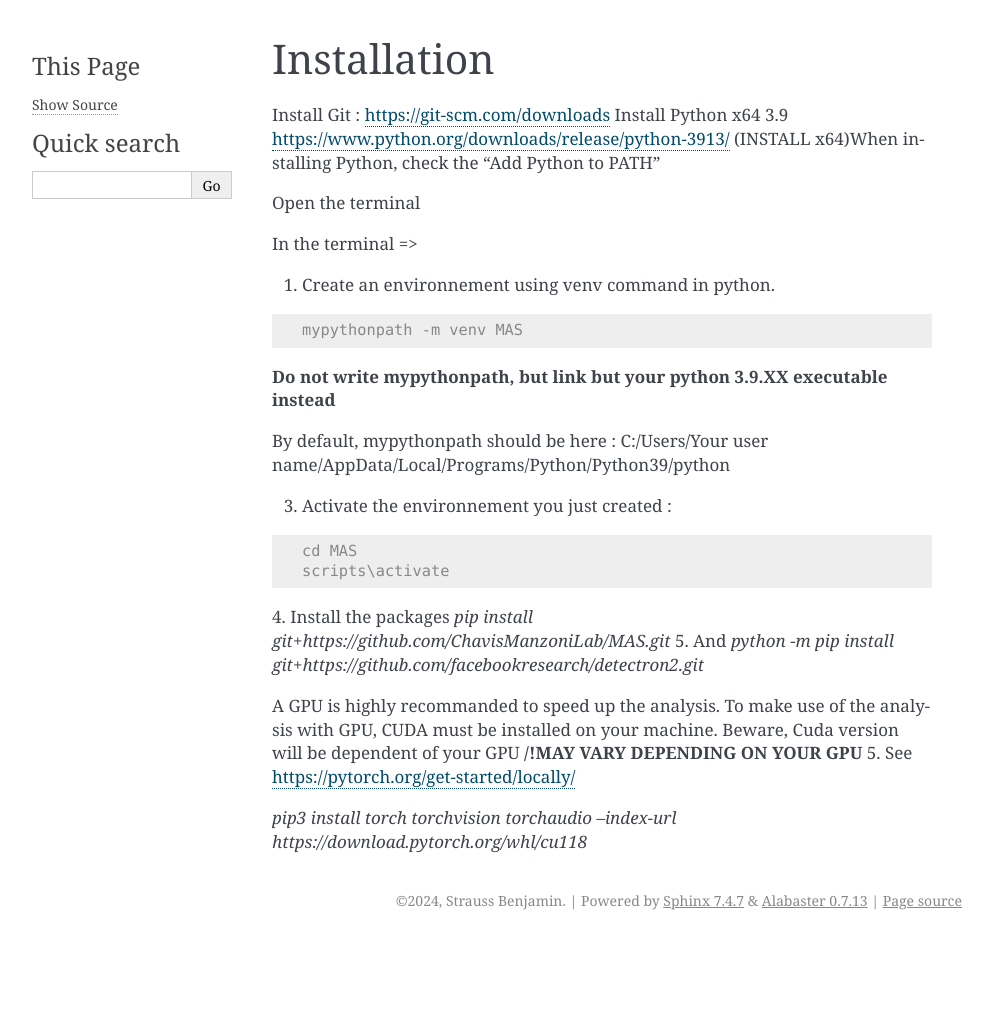
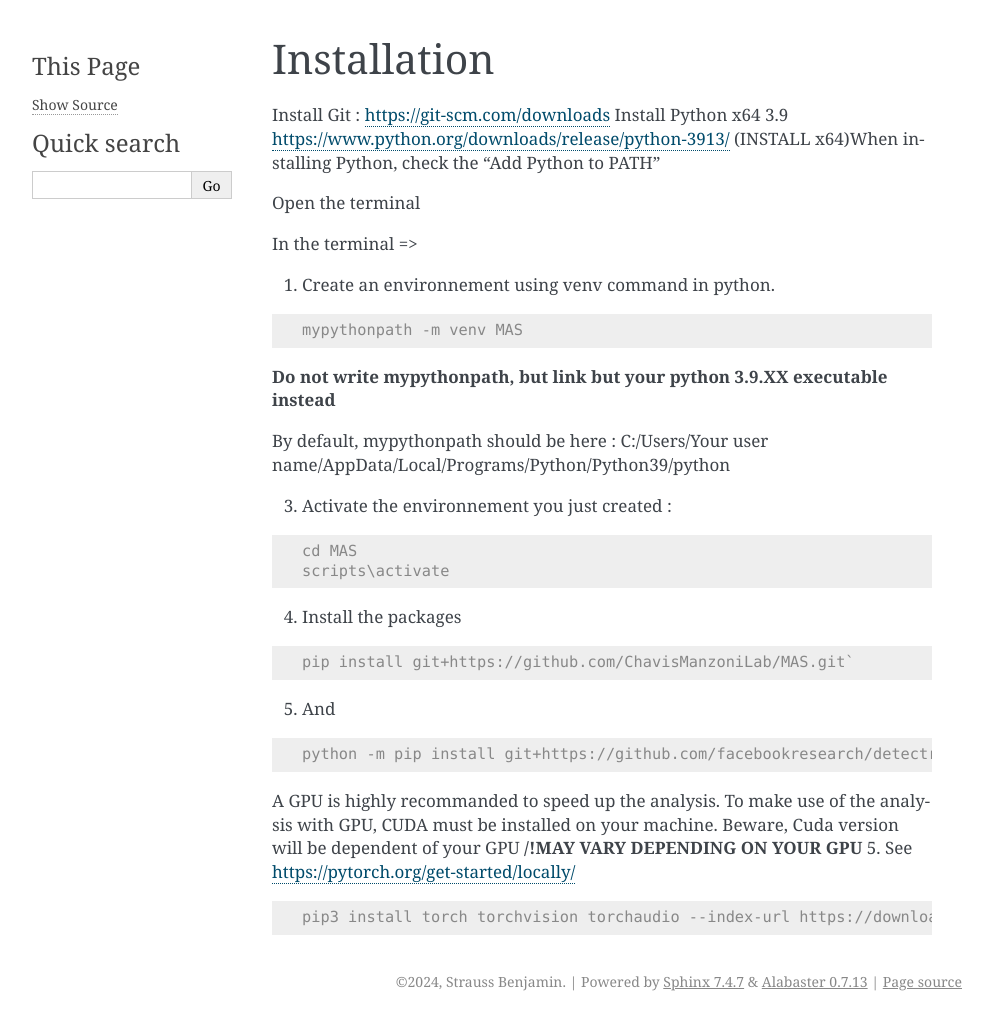
Before and after one commit to ChavisManzoniLab/MAS, a Sphinx documentation site: the page built from docs/install.rst, in a window 1280 px wide. Shown: the whole page, without its empty margins (148-1141 px from the left). Built offline with Sphinx 7.4.7, drawn with Linux system fonts in a browser that asks for light colours; pages that are not in the unit, such as notebooks, are missing from menus; before the commit the page ends 940 px from its top, so only the background shows below that.

Commit message:
Update install.rst

```diff
--- a/docs/install.rst
+++ b/docs/install.rst
@@ -28,13 +28,22 @@ By default, mypythonpath should be here : C:/Users/Your user name/AppData/Local/
  scripts\activate
 
 4. Install the packages
-`pip install git+https://github.com/ChavisManzoniLab/MAS.git`
+
+.. code-block:: console
+
+ pip install git+https://github.com/ChavisManzoniLab/MAS.git`
+
 5. And
-`python -m pip install git+https://github.com/facebookresearch/detectron2.git`
+
+.. code-block:: console
+
+ python -m pip install git+https://github.com/facebookresearch/detectron2.git`
 
 A GPU is highly recommanded to speed up the analysis. To make use of the analysis with GPU, CUDA must be installed on your machine. \
 Beware, Cuda version will be dependent of your GPU
 **/!\ MAY VARY DEPENDING ON YOUR GPU** \
 5. See https://pytorch.org/get-started/locally/
 
-`pip3 install torch torchvision torchaudio --index-url https://download.pytorch.org/whl/cu118`
+.. code-block:: console
+
+ pip3 install torch torchvision torchaudio --index-url https://download.pytorch.org/whl/cu118
```
